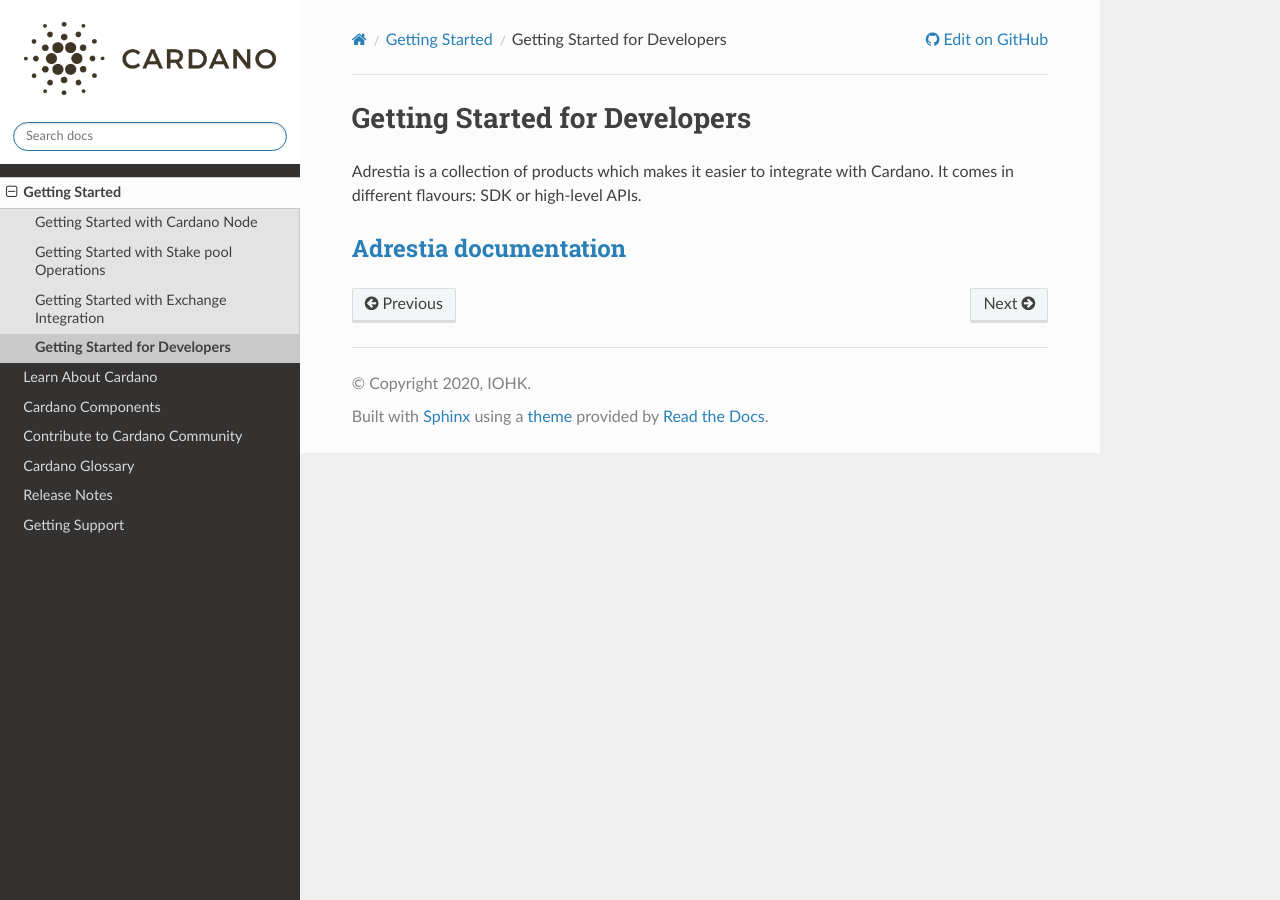
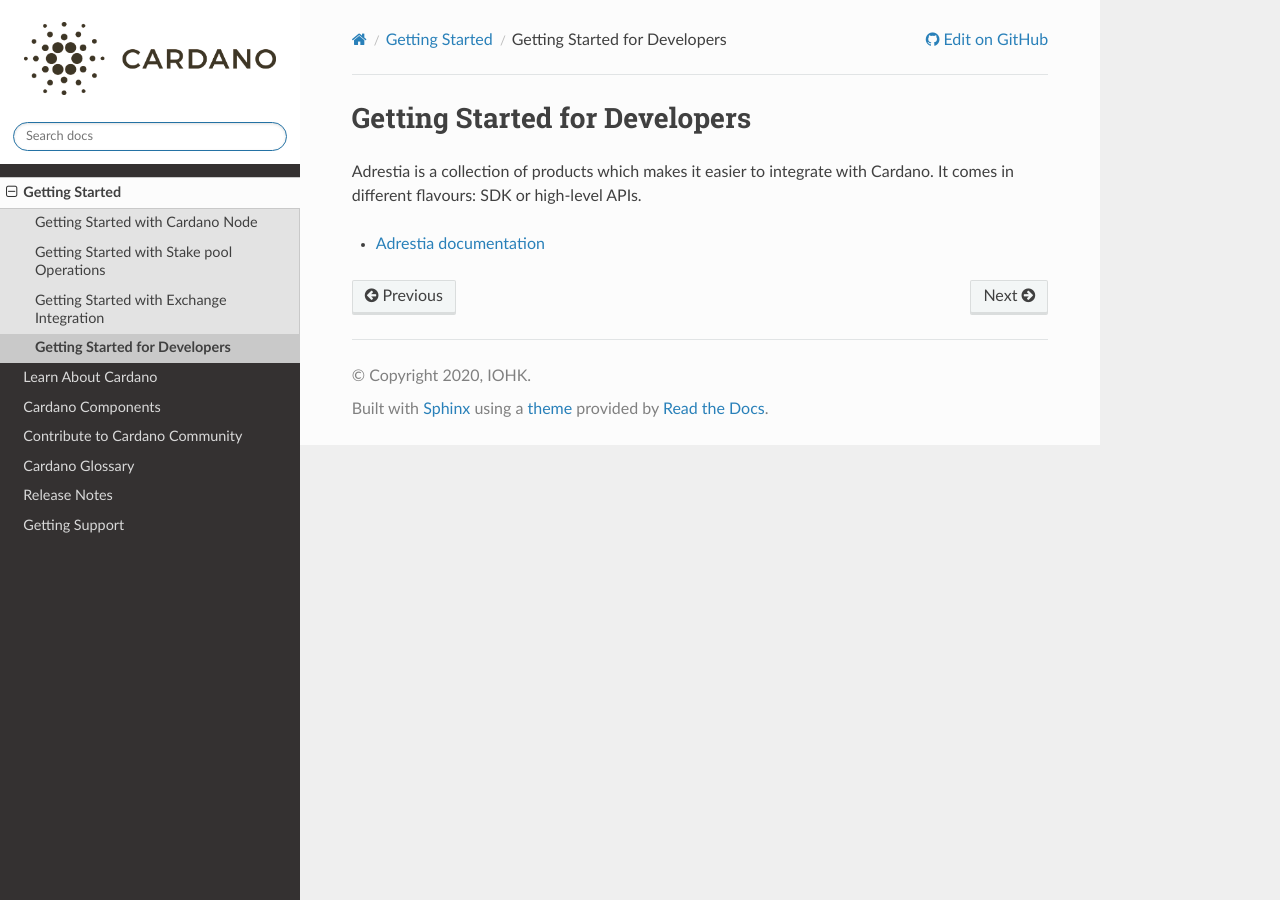
Before and after one commit to input-output-hk/technical-docs, a Sphinx documentation site: the page built from source/getting-started/developers.md, in a window 1280 px wide. Built offline with Sphinx 7.4.7 and the Read the Docs theme 2.0.0, drawn with Linux system fonts in a browser that asks for light colours; pages that are not in the unit, such as notebooks, are missing from menus.

```diff
--- a/source/getting-started/developers.md
+++ b/source/getting-started/developers.md
@@ -3,4 +3,4 @@ Getting Started for Developers
 
 Adrestia is a collection of products which makes it easier to integrate with Cardano. It comes in different flavours: SDK or high-level APIs.
 
-#### [Adrestia documentation](../cardano-components/adrestia/README.md)
+* [Adrestia documentation](../cardano-components/adrestia/README.md)
```
